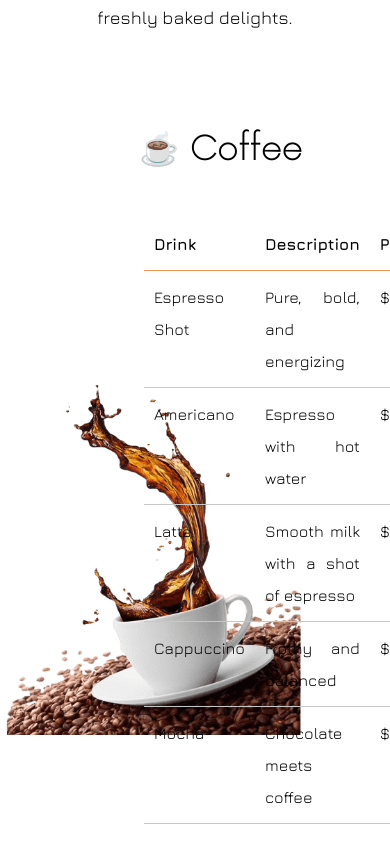
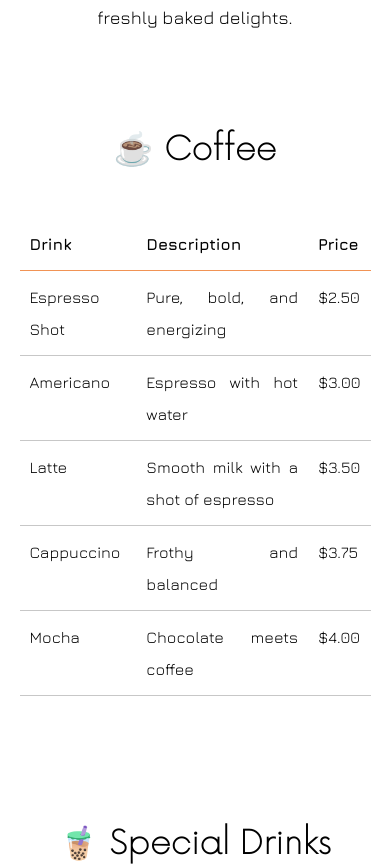
Before and after one commit to Binada-SH/React_coffee_shop_website, a React (Vite) app in the folder coffee_shop/: page / in a window 390 px wide. Shown: the part 2380-3246 px from the top of the page. Built offline with nearby package versions, Linux system fonts and the light colour scheme.

Commit message:
App Menu Responsive For iPhones

```diff
--- a/coffee_shop/src/Components/menu/menu.css
+++ b/coffee_shop/src/Components/menu/menu.css
@@ -43,7 +43,7 @@
 }
 
 .coffee,.special_drink,.bakery {
-    padding-left: 10rem;
+   margin: 0;
 }
 .coffee,.special_drink,.bakery, h3 {
     font-family: 'now';
@@ -53,7 +53,6 @@
 .coffee_menu,.special_drinks_menu,.bakery_menu {
     display: flex;
     padding-top: 3rem;
-    padding-left: 9rem;
     font-family: 'jura';
 }
 .coffee_table,.special_drink_table,.bakery_table {
@@ -100,7 +99,6 @@
 
 .special_drinks_menu {
     display: flex;
-    padding-left: 9rem;
     font-family: 'jura';
 }
 .special_drink_table {
@@ -168,6 +166,10 @@
         width: 580px;
     }
 
+    .coffee,.special_drink,.bakery {
+        padding-left: 10rem;
+    }
+
     .ml1,.ml2,.ml3,.ml4,.ml5,.spline1,.spml1,
     .spml2,.spml3,.bline1,.bml1,.bml2,.bml3,.bml4 {
         width: 580px;
@@ -177,14 +179,32 @@
         padding-right: 16rem;
     }
 }
+
+@media screen and (min-width: 1280px) {
+    .coffee,.special_drink,.bakery {
+        padding-left: 10rem;
+    }
+    .coffee_menu,.special_drinks_menu,.bakery_menu {
+        padding-left: 9rem;
+    }
+}
 @media screen and (max-width: 414px) {
     .menu_para {
         width: 75%;
     }
 
-    .coffee {
-        padding-left: 8.7rem;
-    }
+     .coffee,.special_drink,.bakery {
+        text-align: center;
+     }
+
+     .coffee_table,.special_drink_table,.bakery_table{
+        margin: auto;
+        width: 90%;
+     }
+
+     .coffee_img,.special_img,.bakery_img {
+        display: none;
+     }
 
 
 }
```
